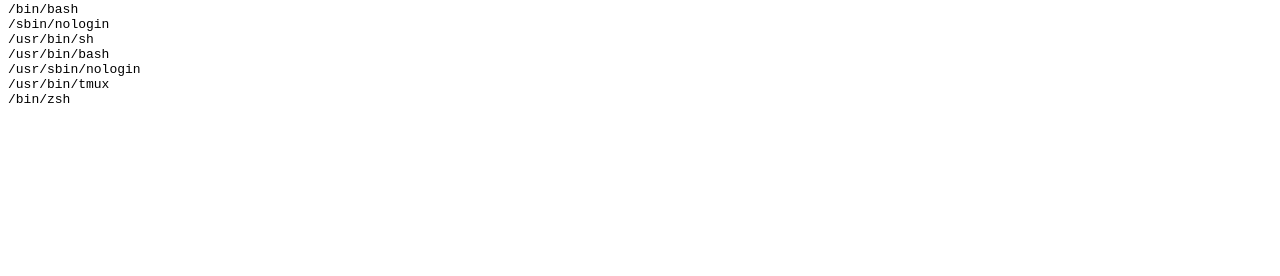
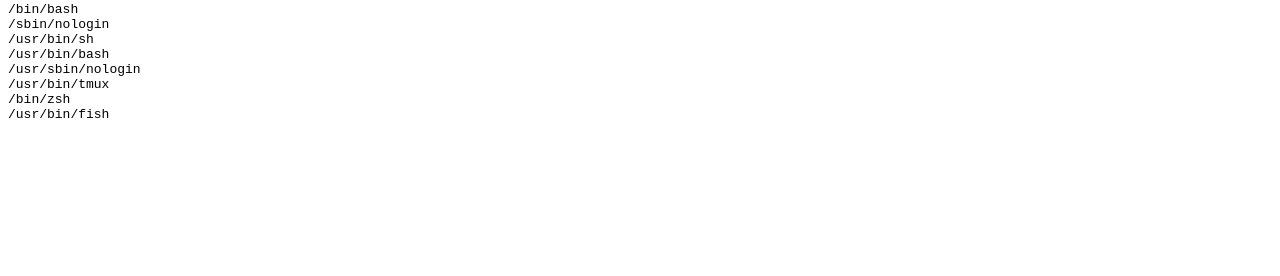
Before and after one commit to Uberspace/manual, a Sphinx documentation site: the page built from source/basics-shell.rst, in a window 1280 px wide. Shown: the part 1805-2081 px from the top of the page. Built offline with Sphinx 7.4.7 and the Read the Docs theme 2.0.0, drawn with Linux system fonts in a browser that asks for light colours; pages that are not in the unit, such as notebooks, are missing from menus; some of the changed text lies outside the part shown.

Commit message:
Add fish to the list of supported shells
See also: https://manual.uberspace.de/changelog_archive.html#id89

```diff
--- a/source/basics-shell.rst
+++ b/source/basics-shell.rst
@@ -33,3 +33,4 @@
  /usr/sbin/nologin
  /usr/bin/tmux
  /bin/zsh
+ /usr/bin/fish
```
